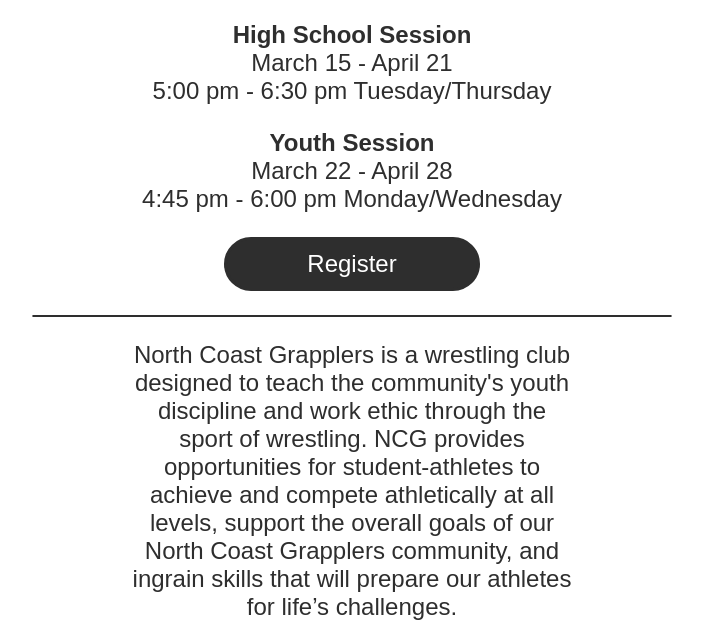
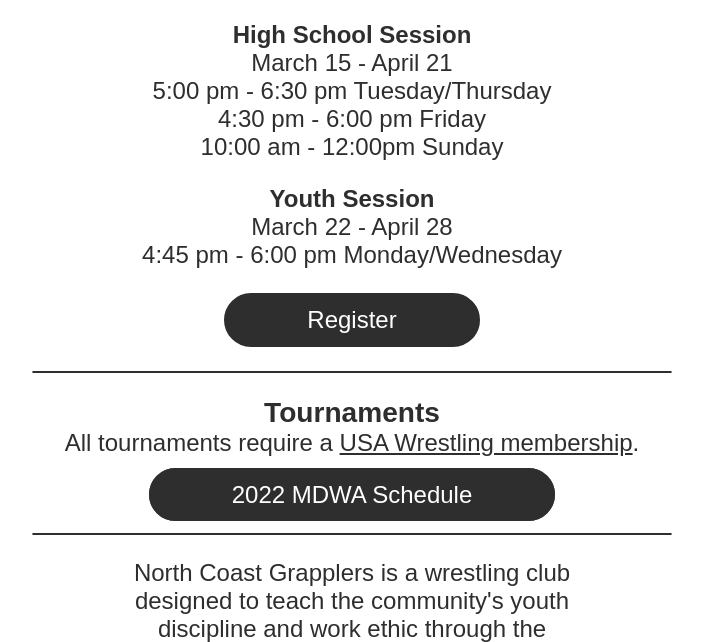
Before and after one commit to ncgrapplers/ncgrapplers.github.io, a plain HTML site: page index.html in a window 1280 px wide. Shown: the part 495-1137 px from the top of the page, without its empty margins (288-991 px from the left). Drawn offline with Linux system fonts and the light colour scheme.

Commit message:
add extra sessions

```diff
--- a/index.css
+++ b/index.css
@@ -48,6 +48,10 @@ hr {
   justify-content: center;
 }
 
+.inline_link {
+  color: var(--secondary-color);
+}
+
 .button {
   text-decoration: none;
   border: 3px var(--secondary-color) solid;
@@ -66,6 +70,7 @@ hr {
   border-color: var(--accent-color);
   color: var(--accent-color);
 }
+
 
 .link {
   text-decoration: none;
--- a/index.html
+++ b/index.html
@@ -25,6 +25,8 @@
 		<h4>High School Session</h4>
 		<p>March 15 - April 21<p>
 		<p>5:00 pm - 6:30 pm Tuesday/Thursday</p>
+		<p>4:30 pm - 6:00 pm Friday</p>
+		<p>10:00 am - 12:00pm Sunday</p>
 	</div>
 
 	<div class="section">
@@ -34,8 +36,20 @@
 	</div>
 
 	<div id="sign_up" class="section">
-		<a href="https://www.familyid.com/organizations/north-coast-grapplers" target="_blank" rel="noopener noreferrer"
-			class="button">Register</a>
+		<a href="https://www.familyid.com/organizations/north-coast-grapplers" class="button">Register</a>
+	</div>
+
+	<div class="section">
+		<hr>
+	</div>
+
+	<div class="section">
+		<h3>Tournaments</h3>
+		<p>All tournaments require a <a href="https://www.usawmembership.com/" class="inline_link">USA Wrestling membership</a>.</p>
+	</div>
+
+	<div class="section">
+		<a href="MDWA_2022_Freestyle-Greco_schedule.pdf" class="button">2022 MDWA Schedule</a>
 	</div>
 
     <div class="section">
```
Also changed, not shown: 1 other file.
